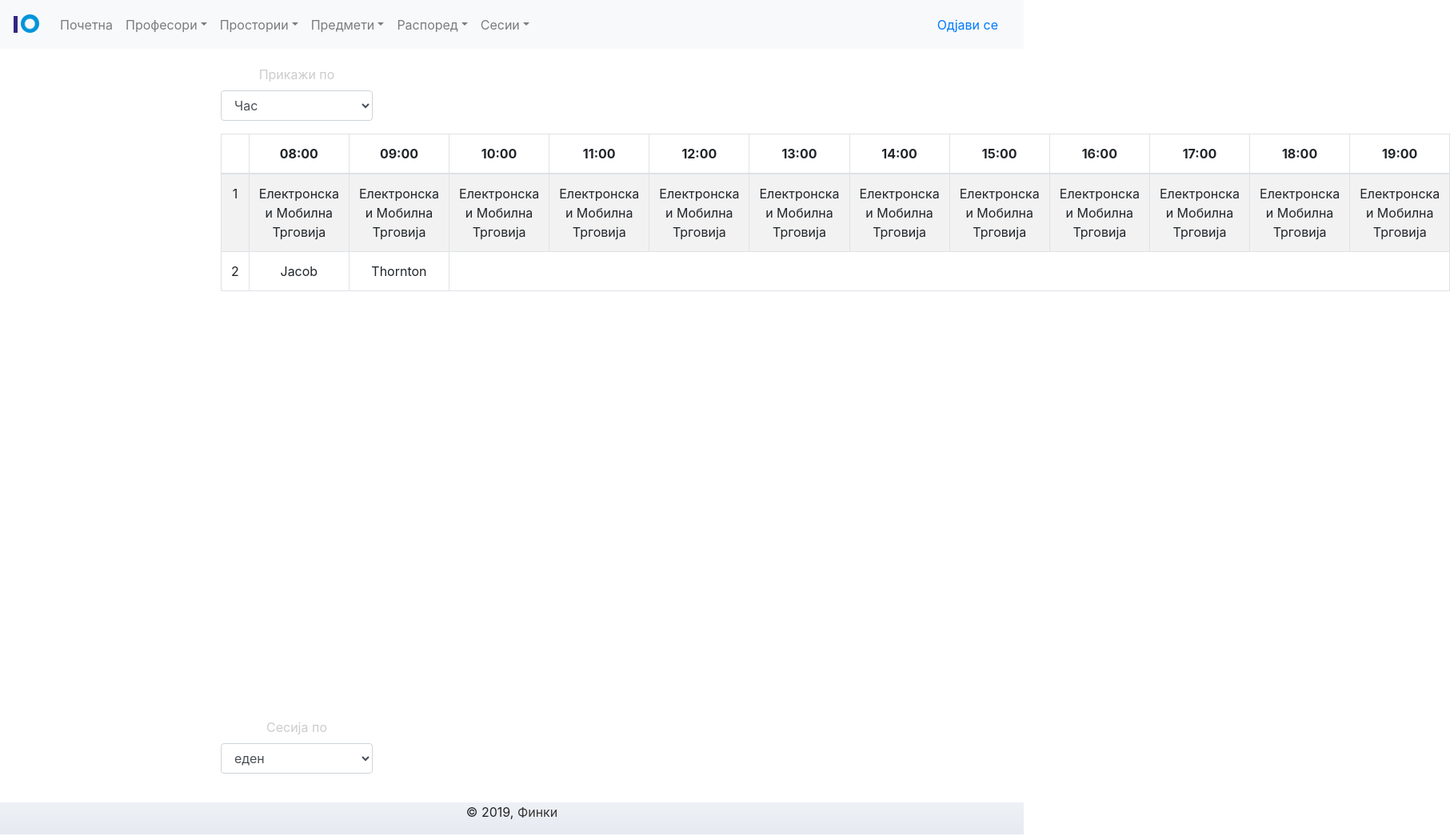
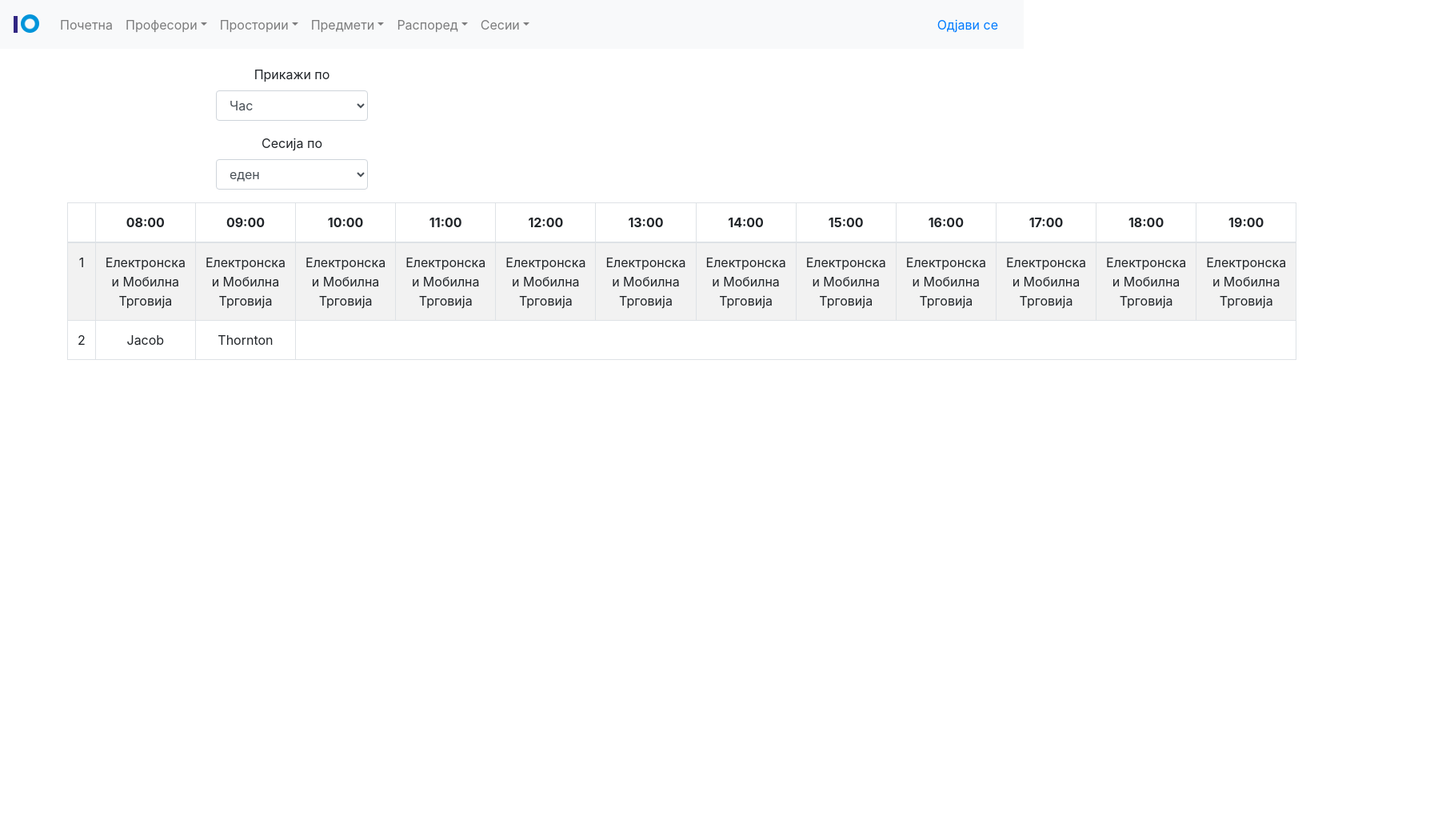
Before and after one commit to jordanovx/ExamManagerFront, a React (Create React App) app: page /timetable in a window 1280 px wide. Shown: the top 1050 px of the page at 80% size, 1813 px wide, since content can reach past the window. Built offline with nearby package versions, Linux system fonts and the light colour scheme; no server answers.

Commit message:
fixed css

```diff
--- a/src/App.css
+++ b/src/App.css
@@ -48,7 +48,7 @@
 .footer {
   width: 100%;
   background-image: linear-gradient(to top, #e6e9f0 0%, #eef1f5 100%);
-  min-height: 40px;
+  min-height: 30px;
   text-decoration: none;
 }
 
@@ -56,10 +56,22 @@
   color: rgb(54, 54, 54);
 }
 
+.footer .futer {
+  margin: 0 auto;
+  width: 500px;
+  margin-top: 300px;
+  height: 25px;
+}
+
 .footer a:hover {
   color: inherit;
   text-decoration: none;
   font-weight: bold;
+}
+
+.container {
+  min-width: 1200px;
+  min-height: 600px;
 }
 
 .kopce .btn {
@@ -88,10 +100,17 @@
 }
 
 .classroomsTable {
-  width: 60%;
+  width: 90%;
   margin: 0 auto;
   padding: 20px;
 }
+
+.classroomsTable .timetable-select {
+  display: inline-block;
+  margin-right: 550px;
+}
+
+
 
 .classroomWrapper {
   width: 400px;
--- a/src/components/Login.js
+++ b/src/components/Login.js
@@ -5,6 +5,7 @@ import Button from "react-bootstrap/Button";
 class Login extends React.Component {
   render() {
     return (
+      <div className="container">
         <div className="loginWrapper">
           <Form>
             <Form.Group controlId="formGroupEmail">
@@ -28,6 +29,7 @@ class Login extends React.Component {
             </Form.Group>
           </Form>
         </div>
+      </div>
     );
   }
 }
--- a/src/pages/TimetablePage.js
+++ b/src/pages/TimetablePage.js
@@ -43,7 +43,7 @@ class TimetablePage extends React.Component {
     return (
       <div>
         <NavigationBar />
-        <div className="wrapper">
+        <div className="wrapper1">
           <div className="classroomsTable">
             <Form.Group controlId="formGridState" className="timetable-select">
               <Form.Label>Прикажи по</Form.Label>
@@ -55,11 +55,6 @@ class TimetablePage extends React.Component {
                 <option value="date">Датум</option>
               </Form.Control>
             </Form.Group>
-            {this.state.selected === "hour" ? (
-              <TimeTableByHour />
-            ) : (
-              <TimeTableByDate />
-            )}
             <Form.Group controlId="formGridState" className="timetable-select">
               <Form.Label>Сесија по</Form.Label>
               <Form.Control
@@ -70,6 +65,11 @@ class TimetablePage extends React.Component {
                 <option value="dva">два</option>
               </Form.Control>
             </Form.Group>
+            {this.state.selected === "hour" ? (
+              <TimeTableByHour />
+            ) : (
+              <TimeTableByDate />
+            )}
           </div>
         </div>
 
```
Lines whose indentation alone changed are shown as unchanged.
